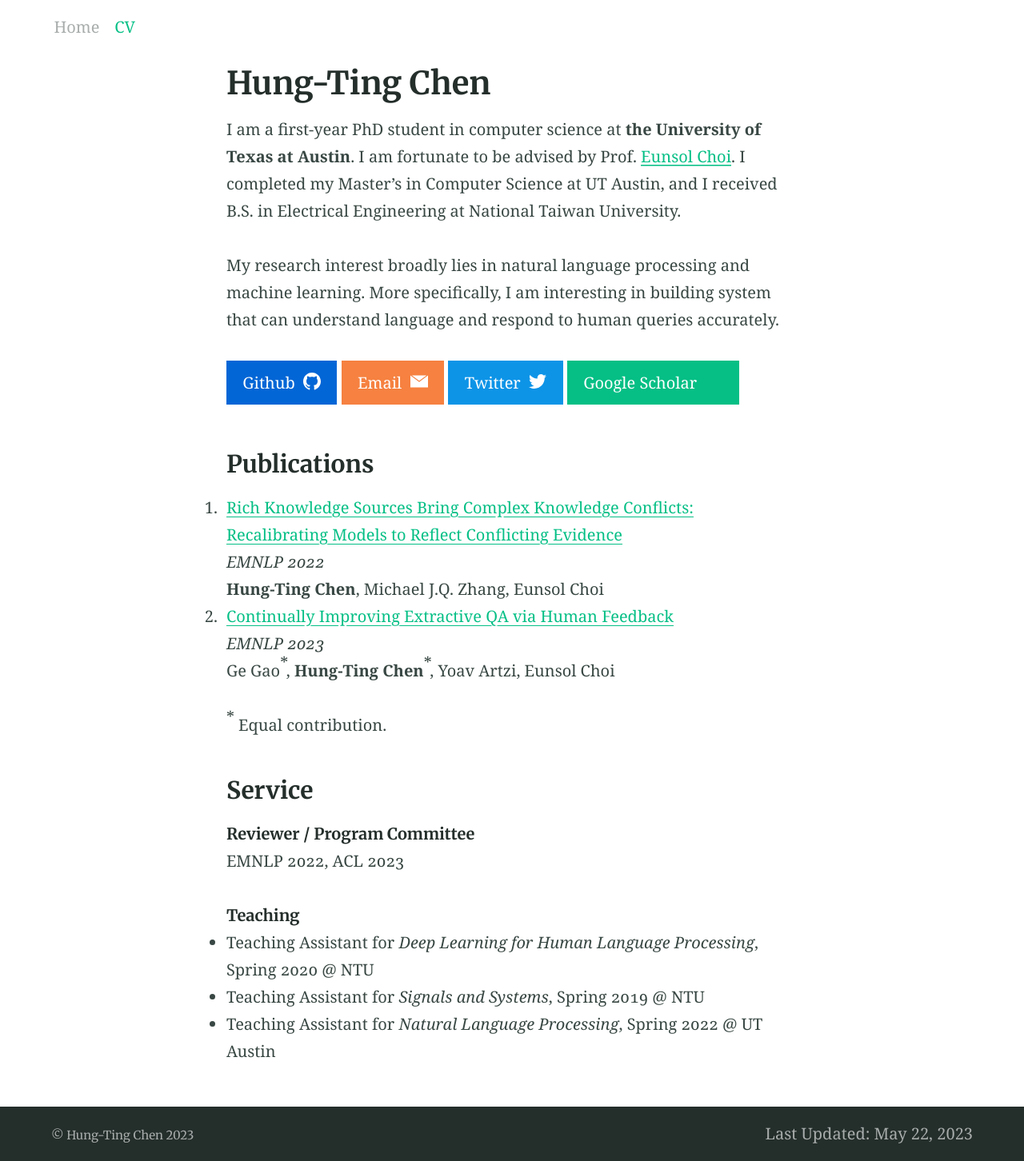
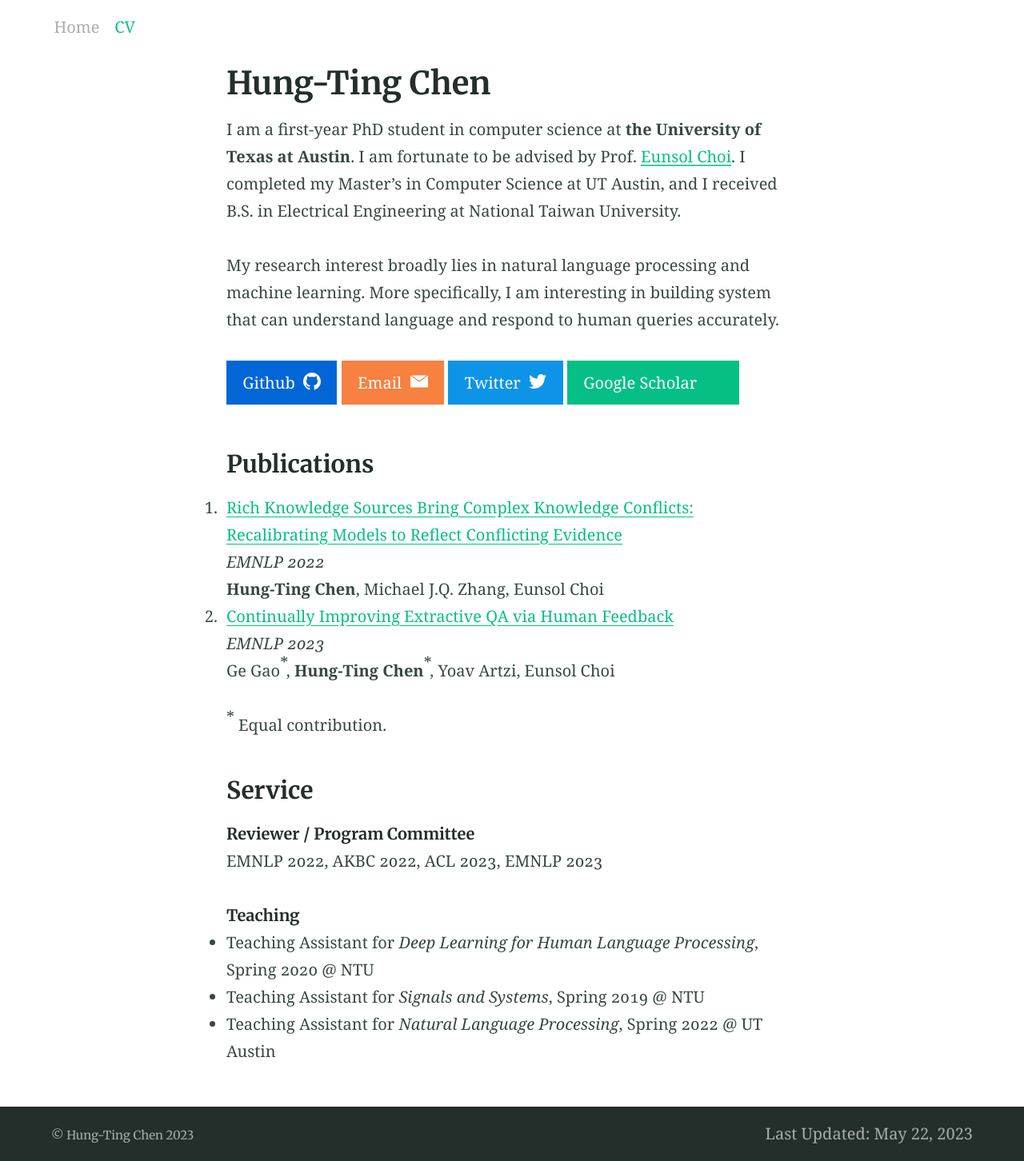
Before and after one commit to timchen0618/timchen0618.github.io, a Jekyll site: the page built from index.md, in a window 1280 px wide. Shown: the whole page at 80% size. Built offline with Jekyll 4.4.1, drawn with Linux system fonts in a browser that asks for light colours.

Commit message:
update cv

```diff
--- a/index.md
+++ b/index.md
@@ -27,7 +27,7 @@
 
 ### Service
 ###### Reviewer / Program Committee
-EMNLP 2022, ACL 2023
+EMNLP 2022, AKBC 2022, ACL 2023, EMNLP 2023
 
 ###### Teaching
 - Teaching Assistant for *Deep Learning for Human Language Processing*, Spring 2020 @ NTU
```
Also changed, not shown: cv.md (+1 -1 lines), 3 other files.
